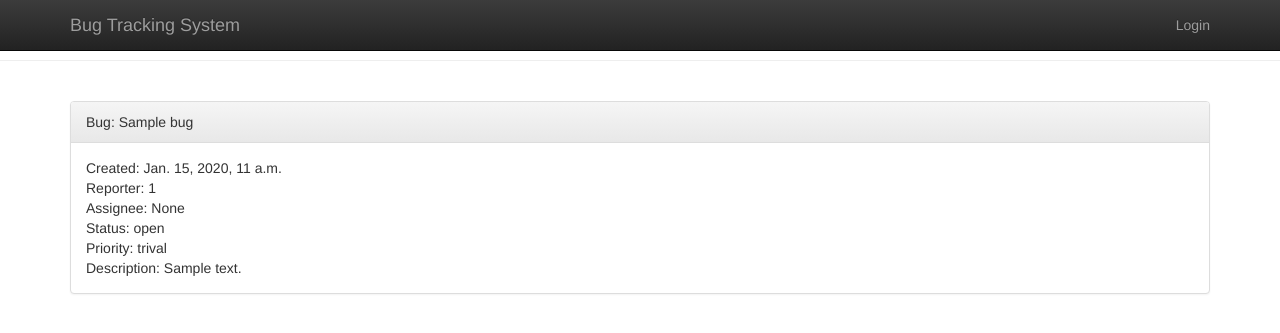
After one commit to mgasiorowski/django-bugtracker, a Django app: page /taskdetails/1/ in a window 1280 px wide. The commit adds this page. Shown: the top 333 px of the page. Run offline with Django 3.2, Linux system fonts and the light colour scheme; tables that the repository leaves empty hold one stand-in row (values such as "Sample post"); some libraries are stand-ins or nearby versions.

Commit message:
aktualizacja

```diff
--- a/bug_tracker/models.py
+++ b/bug_tracker/models.py
@@ -32,7 +32,7 @@ class Project(models.Model):
         return '/project/%s/' % self.shortname
 
     def settings_url(self):
-        return '/%s/settings/' % self.shortname
+        return '/project/%s/settings/' % self.shortname
 
 
 class Bug(models.Model):
@@ -75,7 +75,7 @@ class Bug(models.Model):
         super(Bug, self).delete()
 
     def get_absolute_url(self):
-        return '/%s/taskdetails/%s/' % (self.project.shortname, self.id)
+        return '/taskdetails/%s/' % (self.id)
 
     def edit_url(self):
-        return '/%s/edittask/%s/' % (self.project.shortname, self.id)
+        return '/edittask/%s/' % (self.id)
--- a/bug_tracker/templates/bugs/bug_list.html
+++ b/bug_tracker/templates/bugs/bug_list.html
@@ -51,4 +51,5 @@
       </div>
     </div>
   </div>
+</div>
 {% endblock %}
--- /dev/null
+++ b/bug_tracker/templates/bugs/bugs_edit.html
@@ -0,0 +1,5 @@
+{% extends 'bugs/base.html' %}
+{% block content %}
+
+
+{% endblock %}
--- /dev/null
+++ b/bug_tracker/templates/bugs/bugs_view.html
@@ -0,0 +1,37 @@
+{% extends 'bugs/base.html' %}
+{% block content %}
+
+<div class="container">
+  {% for bug in bugs_view %}
+  {% if user != None and user.is_authenticated %}
+    <div align="right">
+      <a href="{% url 'bugs_edit' %}?next={{ bug.id }}" class="btn btn-primary btn-sm" role="button">Edit</a>
+    </div>
+  {% endif %}
+  {% endfor %}
+  <br>
+  {% if bugs_view %}
+    {% for bug in bugs_view %}
+    <div class="panel panel-default">
+      <div class="panel-heading">
+        Bug: {{ bug.title}}
+      </div>
+      <div class="panel-body">
+        <div>Created: {{ bug.created_at }}</div>
+        <div>Reporter: {{ bug.owner_id }}</div>
+        <div>Assignee:
+          {% if bug.assigne_id == null %}
+            None
+          {% else %}
+            {{ bug.assigne_id }}
+          {% endif %}
+        <div>
+        <div>Status: {{ bug.state }}</div>
+        <div>Priority: {{ bug.level }}</div>
+        <div>Description: {{ bug.description }}</div>
+      </div>
+    </div>
+    {% endfor %}
+  {% endif %}
+</div>
+{% endblock %}
--- a/bug_tracker/urls.py
+++ b/bug_tracker/urls.py
@@ -6,7 +6,8 @@ urlpatterns = [
     url(r'^$', views.project_list, name='project_list'),
     url(r'^login/$', 'django.contrib.auth.views.login'),
     url(r'^logout/$', 'django.contrib.auth.views.logout'),
-    url(r'^bugs/$', views.bug_list, name='bugs'),
     url(r'^newbug/$', views.new_bug, name='new_bug'),
     url(r'^project/(?P<project_key>.*?)/$', views.bug_list, name='project'),
+    url(r'^taskdetails/(?P<id>.*?)/$', views.bugs_view, name='bug'),
+    url(r'^editask/(?P<id>.*?)/$', views.bugs_edit, name='bugs_edit')
 ]
--- a/bug_tracker/views.py
+++ b/bug_tracker/views.py
@@ -44,3 +44,20 @@ def project_list(request):
         'project_list': project_list,
      })
     return HttpResponse(template.render(context))
+
+
+def bugs_view(request, id):
+    bugs_view = Bug.objects.filter(id=id)
+    template = loader.get_template('bugs/bugs_view.html')
+    context = RequestContext(request, {
+        'bugs_view': bugs_view,
+        })
+    return HttpResponse(template.render(context))
+
+def bugs_edit(request):
+    bugs_edit = Bug.objects.all()
+    template = loader.get_template('bugs/bugs_edit.html')
+    context = RequestContext(request, {
+        'bugs_edit': bugs_edit,
+        })
+    return HttpResponse(template.render(context))
--- a/project/settings.py
+++ b/project/settings.py
@@ -40,6 +40,7 @@ INSTALLED_APPS = [
     'django.contrib.staticfiles',
     'bug_tracker',
     'widget_tweaks',
+    'debug_toolbar',
 ]
 
 # Additional locations of static files
```
Lines whose indentation alone changed are shown as unchanged.
